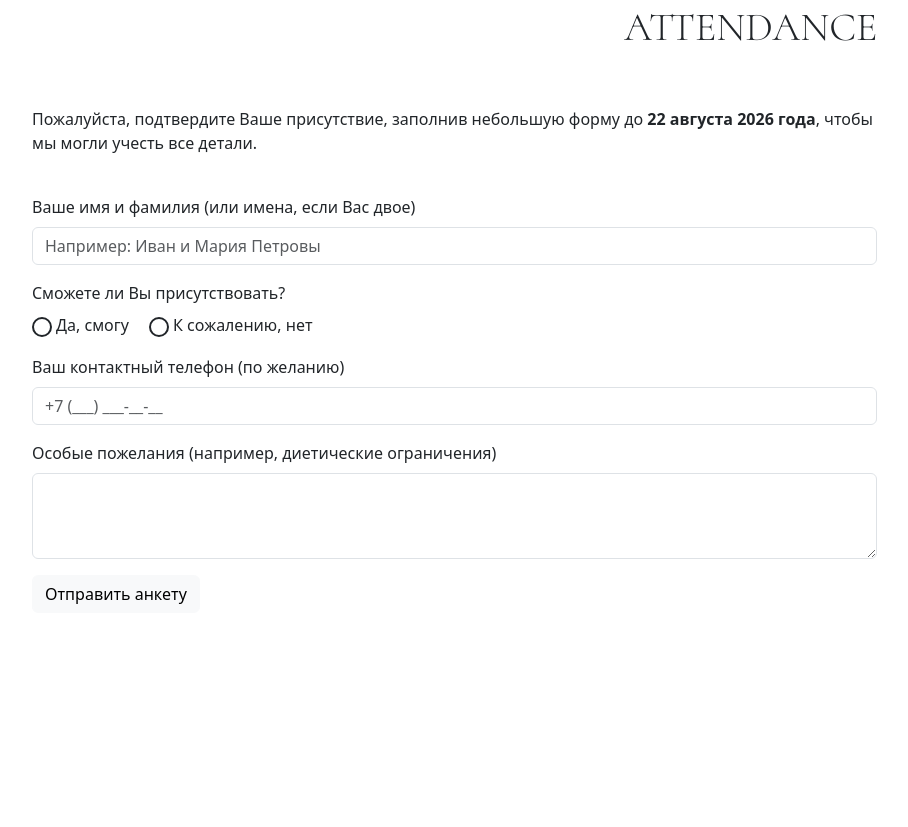
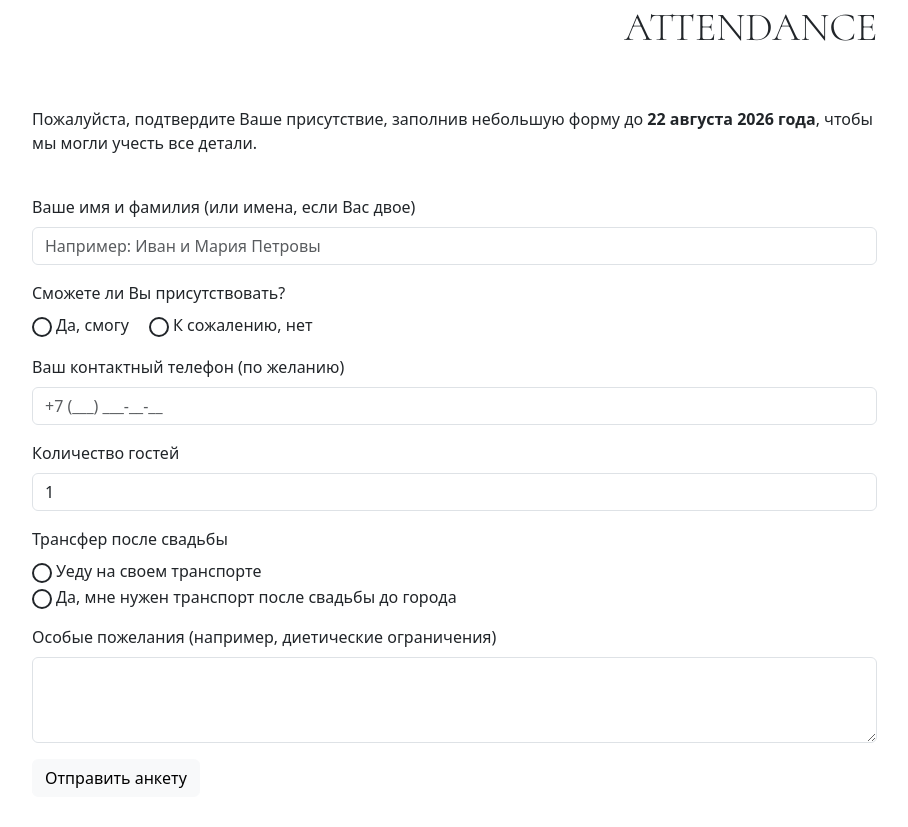
Before and after one commit to ImperatorMarsa/wedding-website, a plain HTML site: page index.html in a window 1280 px wide. Shown: the part 4059-4886 px from the top of the page, without its empty margins (185-1093 px from the left). Before the commit the page ends 4744 px from the top, so only its background shows below. Drawn offline with Linux system fonts and the light colour scheme.

Commit message:
Deploying to gh-pages from @ ImperatorMarsa/wedding-website@ff576efff8c921afd47357074e523611ffbc52cc 🚀

```diff
--- a/index.html
+++ b/index.html
@@ -349,9 +349,6 @@
                             <label class="form-check-label" for="attendanceNo">
                                 К сожалению, нет
                             </label>
-                            <div class="invalid-feedback">
-                                Пожалуйста, подтвердите Ваше присутствие.
-                            </div>
                         </div>
                     </div>
 
@@ -361,6 +358,37 @@
                         </label>
                         <input type="tel" class="form-control" id="contactPhone" name="Телефон"
                             placeholder="+7 (___) ___-__-__">
+                    </div>
+
+                    <div class="mb-3">
+                        <label for="guests" class="form-label">
+                            Количество гостей
+                        </label>
+                        <input type="number" class="form-control" id="guests" name="Кол-во гостей" min="1" max="7"
+                            value="1" />
+                        <div class="invalid-feedback">
+                            Пожалуйста, укажите количество гостей.
+                        </div>
+                    </div>
+
+                    <div class="mb-3">
+                        <label class="form-label">
+                            Трансфер после свадьбы
+                        </label>
+                        <div class="form-check">
+                            <input class="form-check-input" type="radio" name="Трансфер" id="transferOwn"
+                                value="Уеду на своем транспорте" required>
+                            <label class="form-check-label" for="transferOwn">
+                                Уеду на своем транспорте
+                            </label>
+                        </div>
+                        <div class="form-check">
+                            <input class="form-check-input" type="radio" name="Трансфер" id="transferNeed"
+                                value="Мне нужен транспорт после свадьбы до города">
+                            <label class="form-check-label" for="transferNeed">
+                                Да, мне нужен транспорт после свадьбы до города
+                            </label>
+                        </div>
                     </div>
 
                     <div class="mb-3">
@@ -377,7 +405,7 @@
                 </form>
             </section>
 
-            <div id="formMessage" class="container col-lg-8 col-md-10 col-11 mx-auto"></div>
+            <div id="formMessage" class="container mx-auto"></div>
         </main>
     </div>
 
```
